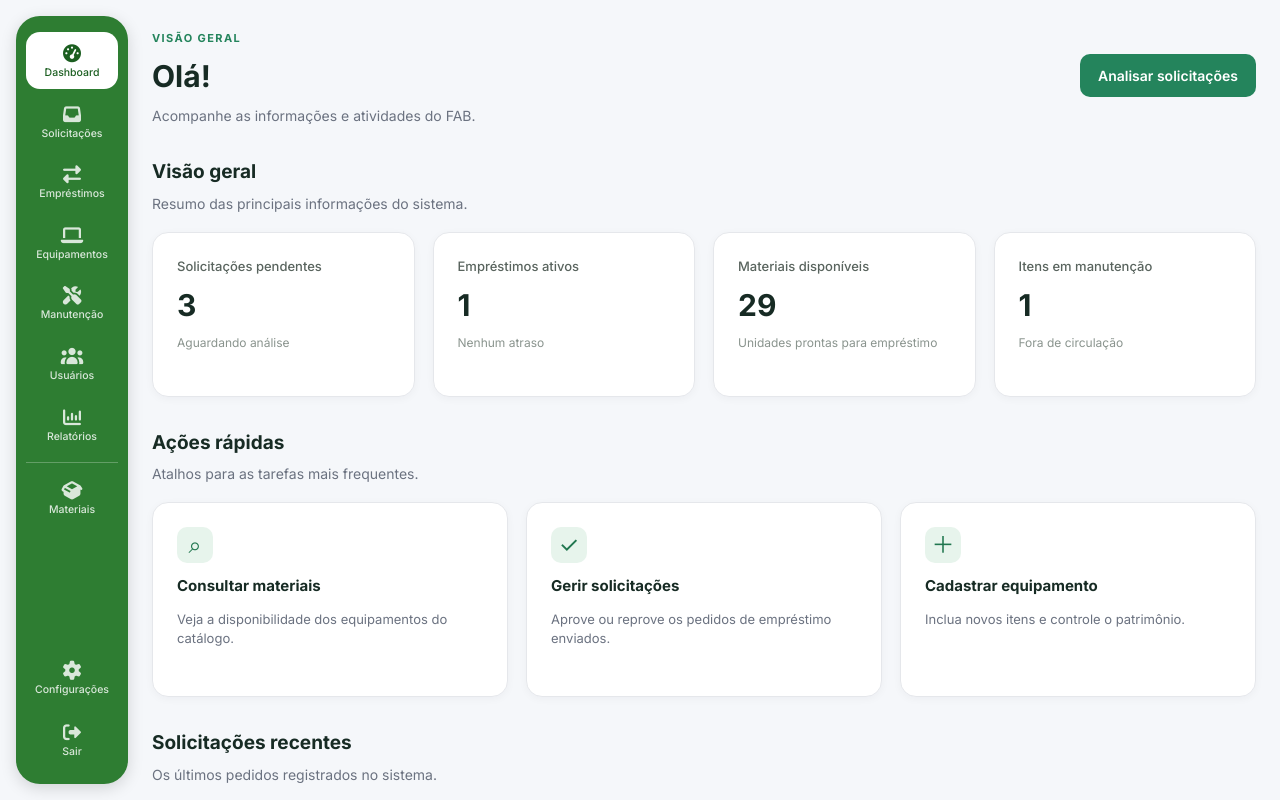
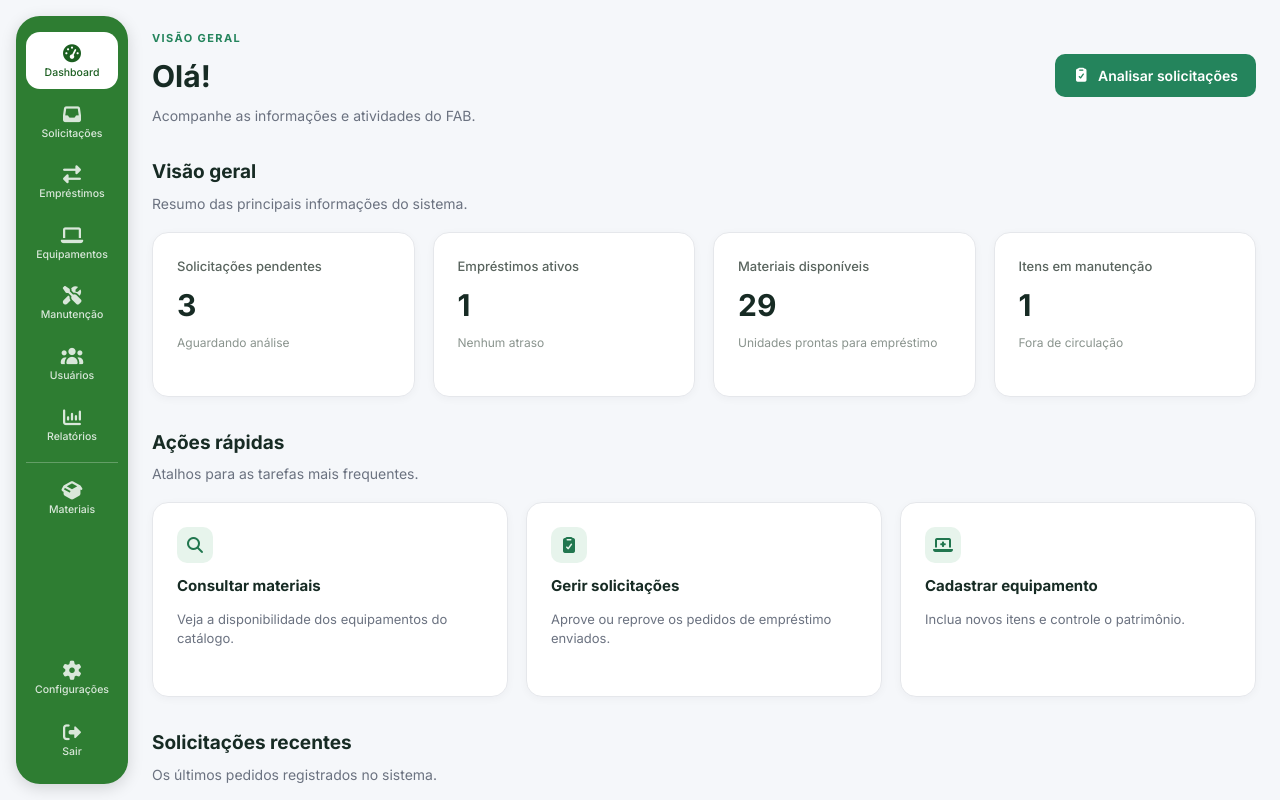
Before and after one commit to liamelliotz/fab, an Angular app in the folder frontend/: page /dashboard in a window 1280 px wide. Built offline with nearby package versions, Linux system fonts and the light colour scheme; sample sign-in values are in the browser's storage.

Commit message:
feat(dashboard): troca emojis e simbolos por icones Font Awesome

```diff
--- a/frontend/src/app/features/dashboard/dashboard.css
+++ b/frontend/src/app/features/dashboard/dashboard.css
@@ -42,7 +42,9 @@
 }
 
 .btn-principal {
-  display: inline-block;
+  display: inline-flex;
+  align-items: center;
+  gap: 8px;
   padding: 11px 18px;
   border-radius: 10px;
   background: #24845c;
@@ -72,6 +74,7 @@
 
 .metrics-grid {
   display: grid;
+  align-items: stretch;
   grid-template-columns: repeat(auto-fit, minmax(210px, 1fr));
   gap: 18px;
 }
@@ -102,12 +105,14 @@
 
 .actions-grid {
   display: grid;
+  align-items: stretch;
   grid-template-columns: repeat(auto-fit, minmax(240px, 1fr));
   gap: 18px;
 }
 
 .action-link {
   display: block;
+  height: 100%;
   border-radius: 16px;
   text-decoration: none;
   transition: transform 0.15s ease;
@@ -133,7 +138,7 @@
   border-radius: 10px;
   background: #e7f4ec;
   color: #21764f;
-  font-size: 23px;
+  font-size: 16px;
 }
 
 .action-card h3 {
@@ -197,7 +202,9 @@
 }
 
 .ver-todos {
-  display: inline-block;
+  display: inline-flex;
+  align-items: center;
+  gap: 6px;
   margin-top: 12px;
   color: #24845c;
   font-size: 13px;
--- a/frontend/src/app/features/dashboard/dashboard.html
+++ b/frontend/src/app/features/dashboard/dashboard.html
@@ -6,9 +6,15 @@
       <p>Acompanhe as informações e atividades do FAB.</p>
     </div>
     @if (ehAdmin()) {
-      <a class="btn-principal" routerLink="/admin/solicitacoes">Analisar solicitações</a>
+      <a class="btn-principal" routerLink="/admin/solicitacoes">
+        <i class="fa-solid fa-clipboard-check" aria-hidden="true"></i>
+        Analisar solicitações
+      </a>
     } @else {
-      <a class="btn-principal" routerLink="/meus-emprestimos/nova">+ Nova solicitação</a>
+      <a class="btn-principal" routerLink="/meus-emprestimos/nova">
+        <i class="fa-solid fa-plus" aria-hidden="true"></i>
+        Nova solicitação
+      </a>
     }
   </header>
 
@@ -86,7 +92,7 @@
       <a class="action-link" routerLink="/materiais">
         <app-card>
           <div class="action-card">
-            <span class="action-icon" aria-hidden="true">⌕</span>
+            <span class="action-icon" aria-hidden="true"><i class="fa-solid fa-magnifying-glass"></i></span>
             <h3>Consultar materiais</h3>
             <p>Veja a disponibilidade dos equipamentos do catálogo.</p>
           </div>
@@ -97,7 +103,7 @@
         <a class="action-link" routerLink="/admin/solicitacoes">
           <app-card>
             <div class="action-card">
-              <span class="action-icon" aria-hidden="true">✓</span>
+              <span class="action-icon" aria-hidden="true"><i class="fa-solid fa-clipboard-check"></i></span>
               <h3>Gerir solicitações</h3>
               <p>Aprove ou reprove os pedidos de empréstimo enviados.</p>
             </div>
@@ -106,7 +112,7 @@
         <a class="action-link" routerLink="/admin/equipamentos">
           <app-card>
             <div class="action-card">
-              <span class="action-icon" aria-hidden="true">＋</span>
+              <span class="action-icon" aria-hidden="true"><i class="fa-solid fa-laptop-medical"></i></span>
               <h3>Cadastrar equipamento</h3>
               <p>Inclua novos itens e controle o patrimônio.</p>
             </div>
@@ -116,7 +122,7 @@
         <a class="action-link" routerLink="/meus-emprestimos/nova">
           <app-card>
             <div class="action-card">
-              <span class="action-icon" aria-hidden="true">＋</span>
+              <span class="action-icon" aria-hidden="true"><i class="fa-solid fa-paper-plane"></i></span>
               <h3>Solicitar empréstimo</h3>
               <p>Peça um material informando as datas de retirada e devolução.</p>
             </div>
@@ -125,7 +131,7 @@
         <a class="action-link" routerLink="/meus-emprestimos">
           <app-card>
             <div class="action-card">
-              <span class="action-icon" aria-hidden="true">✓</span>
+              <span class="action-icon" aria-hidden="true"><i class="fa-solid fa-list-check"></i></span>
               <h3>Acompanhar pedidos</h3>
               <p>Consulte o andamento e os prazos de devolução.</p>
             </div>
@@ -159,6 +165,7 @@
         </ul>
         <a class="ver-todos" [routerLink]="ehAdmin() ? '/admin/solicitacoes' : '/meus-emprestimos'">
           Ver todos
+          <i class="fa-solid fa-arrow-right" aria-hidden="true"></i>
         </a>
       } @else {
         <p class="recent-vazio">Nenhum pedido registrado ainda.</p>
--- a/frontend/src/app/features/emprestimos/meus-emprestimos/meus-emprestimos.css
+++ b/frontend/src/app/features/emprestimos/meus-emprestimos/meus-emprestimos.css
@@ -32,7 +32,9 @@
 }
 
 .btn-principal {
-  display: inline-block;
+  display: inline-flex;
+  align-items: center;
+  gap: 8px;
   padding: 11px 18px;
   border-radius: 10px;
   background: #24845c;
--- a/frontend/src/app/features/emprestimos/meus-emprestimos/meus-emprestimos.html
+++ b/frontend/src/app/features/emprestimos/meus-emprestimos/meus-emprestimos.html
@@ -4,7 +4,10 @@
       <h1>Meus pedidos</h1>
       <p>Acompanhe suas solicitações e os prazos de devolução.</p>
     </div>
-    <a class="btn-principal" routerLink="/meus-emprestimos/nova">+ Nova solicitação</a>
+    <a class="btn-principal" routerLink="/meus-emprestimos/nova">
+      <i class="fa-solid fa-plus" aria-hidden="true"></i>
+      Nova solicitação
+    </a>
   </header>
 
   @if (enviado) {
```
